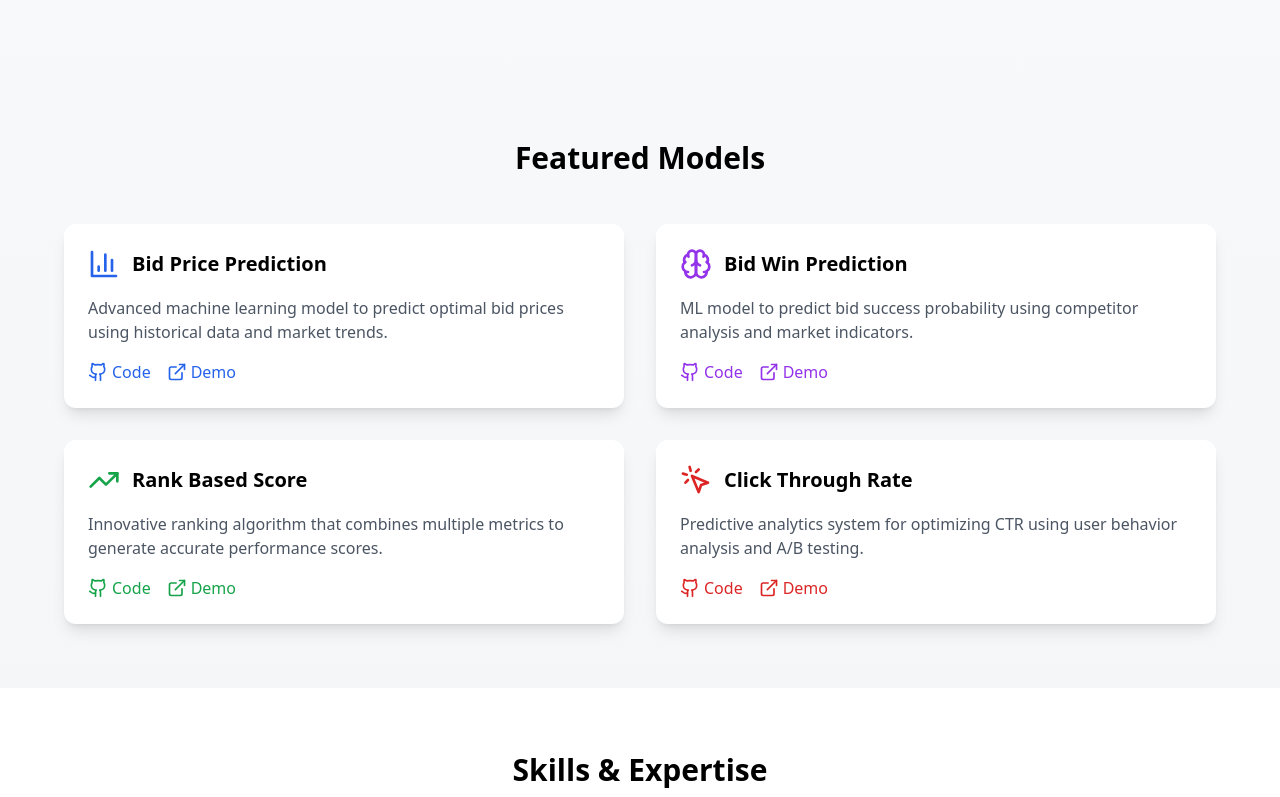
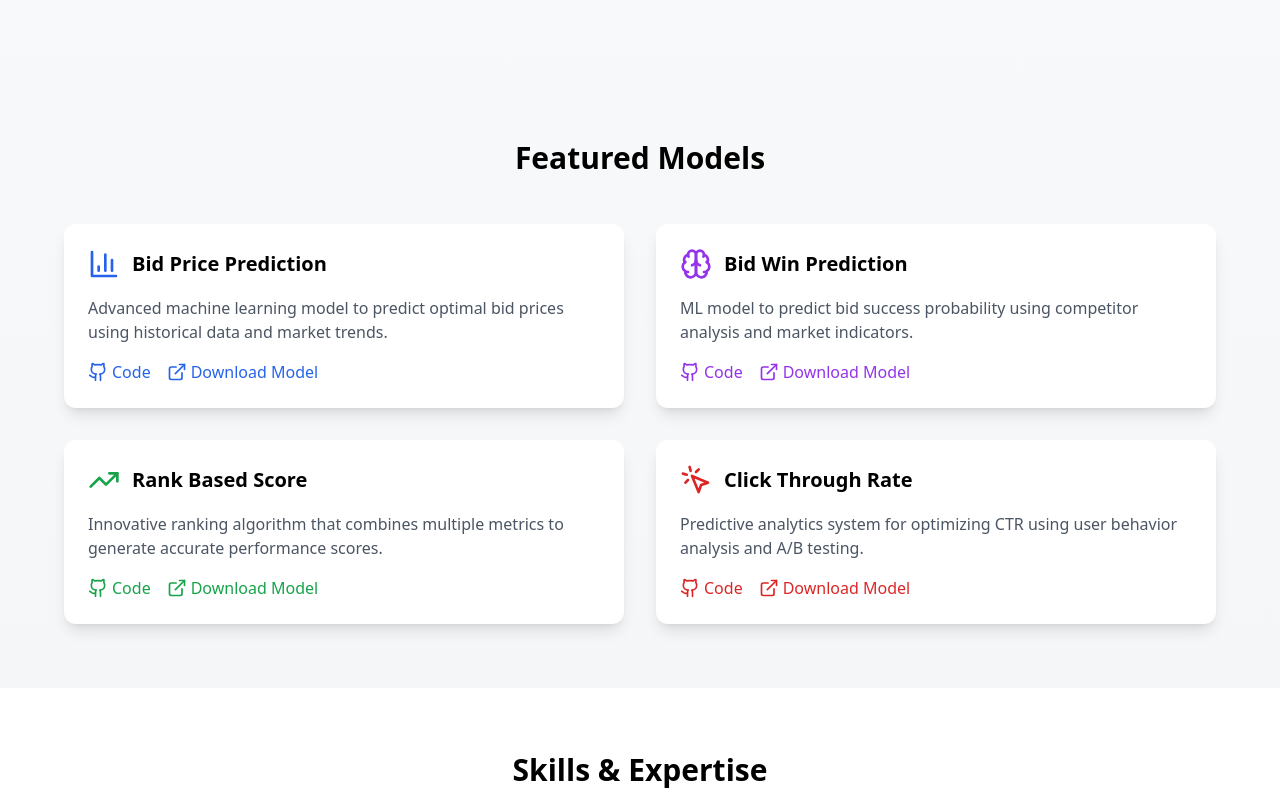
Before and after one commit to asad09945/My-Protfolio, a React (Vite) app: page / in a window 1280 px wide. Shown: the part 480-1277 px from the top of the page. Built offline with nearby package versions, Linux system fonts and the light colour scheme.

Commit message:
Update App.tsx

```diff
--- a/src/App.tsx
+++ b/src/App.tsx
@@ -23,6 +23,7 @@ function App() {
         </div>
       </section>
 
+
  {/* Projects Section */}
       <section className="container mx-auto px-4 py-16">
         <h2 className="text-3xl font-bold text-center mb-12">Featured Models</h2>
@@ -45,8 +46,13 @@ function App() {
         >
           <Github className="w-5 h-5 mr-1" /> Code
         </a>
-          <a href="#" className="flex items-center text-blue-600 hover:text-blue-800">
-        <ExternalLink className="w-5 h-5 mr-1" /> Demo
+        <a
+          href="https://github.com/asad09945/Click-Ad-Project-/raw/refs/heads/main/RealTimeBidding-ML/models/Bid%20Prediction%20Model.pkl"
+          className="flex items-center text-blue-600 hover:text-blue-800"
+          target="_blank"
+          rel="noopener noreferrer"
+        >
+          <ExternalLink className="w-5 h-5 mr-1" /> Download Model
         </a>
           </div>
         </div>
@@ -69,8 +75,13 @@ function App() {
           >
           <Github className="w-5 h-5 mr-1" /> Code
           </a>
-          <a href="#" className="flex items-center text-purple-600 hover:text-purple-800">
-          <ExternalLink className="w-5 h-5 mr-1" /> Demo
+          <a
+          href="https://github.com/asad09945/Click-Ad-Project-/raw/refs/heads/main/RealTimeBidding-ML/models/BidWinModel.pkl"
+          className="flex items-center text-purple-600 hover:text-purple-800"
+          target="_blank"
+          rel="noopener noreferrer"
+          >
+          <ExternalLink className="w-5 h-5 mr-1" /> Download Model
           </a>
         </div>
         </div>
@@ -92,8 +103,13 @@ function App() {
         >
         <Github className="w-5 h-5 mr-1" /> Code
         </a>
-            <a href="#" className="flex items-center text-green-600 hover:text-green-800">
-            <ExternalLink className="w-5 h-5 mr-1" /> Demo
+        <a
+        href="https://github.com/asad09945/Click-Ad-Project-/raw/refs/heads/main/RealTimeBidding-ML/models/Rank%20Based%20Score.pkl"
+        className="flex items-center text-green-600 hover:text-green-800"
+        target="_blank"
+        rel="noopener noreferrer"
+        >
+        <ExternalLink className="w-5 h-5 mr-1" /> Download Model
         </a>
         </div>
         </div>
@@ -116,8 +132,13 @@ function App() {
           >
         <Github className="w-5 h-5 mr-1" /> Code
           </a>
-          <a href="#" className="flex items-center text-red-600 hover:text-red-800">
-            <ExternalLink className="w-5 h-5 mr-1" /> Demo
+          <a
+        href="https://github.com/asad09945/Click-Ad-Project-/raw/refs/heads/main/RealTimeBidding-ML/models/CTR_Model.pkl"
+        className="flex items-center text-red-600 hover:text-red-800"
+        target="_blank"
+        rel="noopener noreferrer"
+          >
+        <ExternalLink className="w-5 h-5 mr-1" /> Download Model
           </a>
         </div>
           </div>
```
Lines whose indentation alone changed are shown as unchanged.
